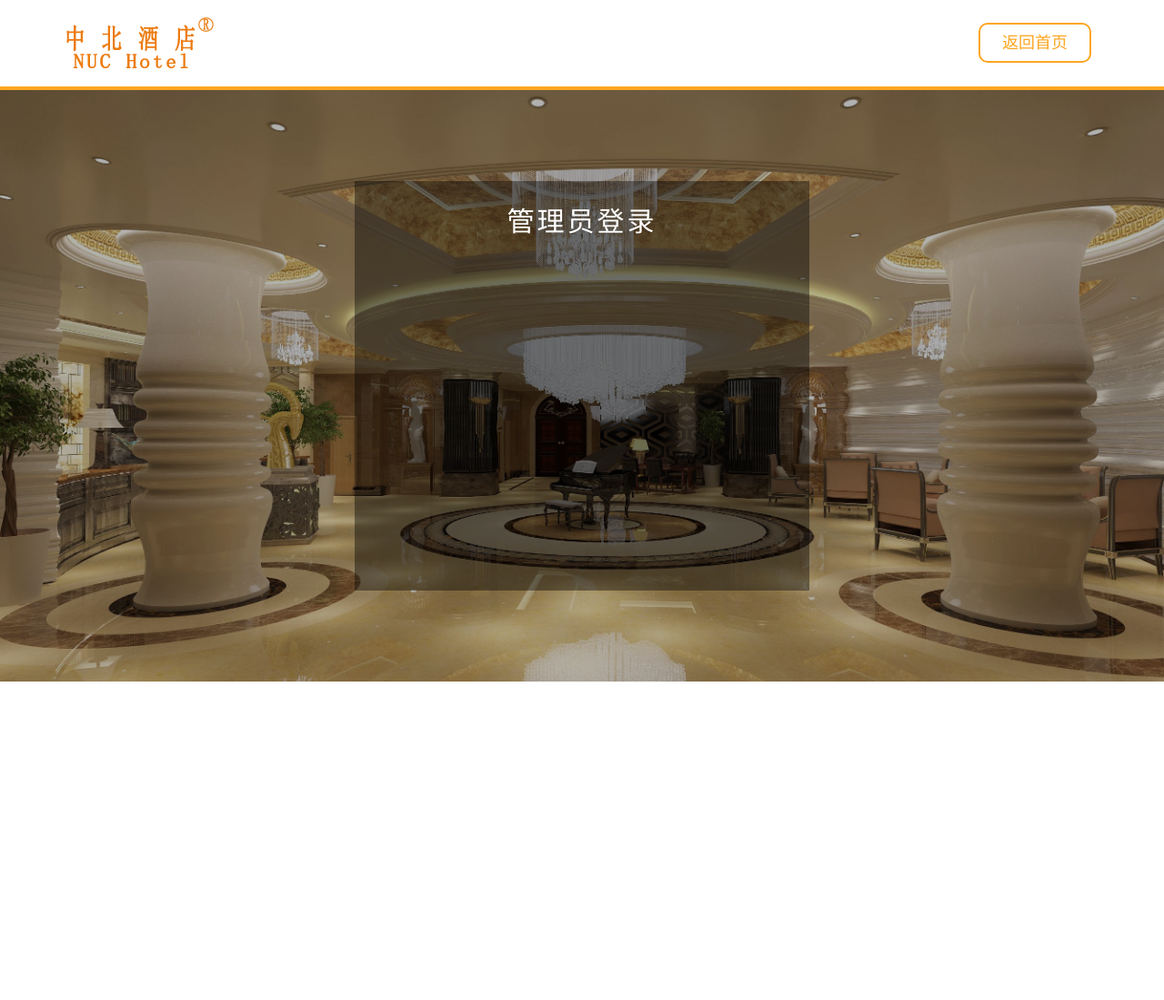
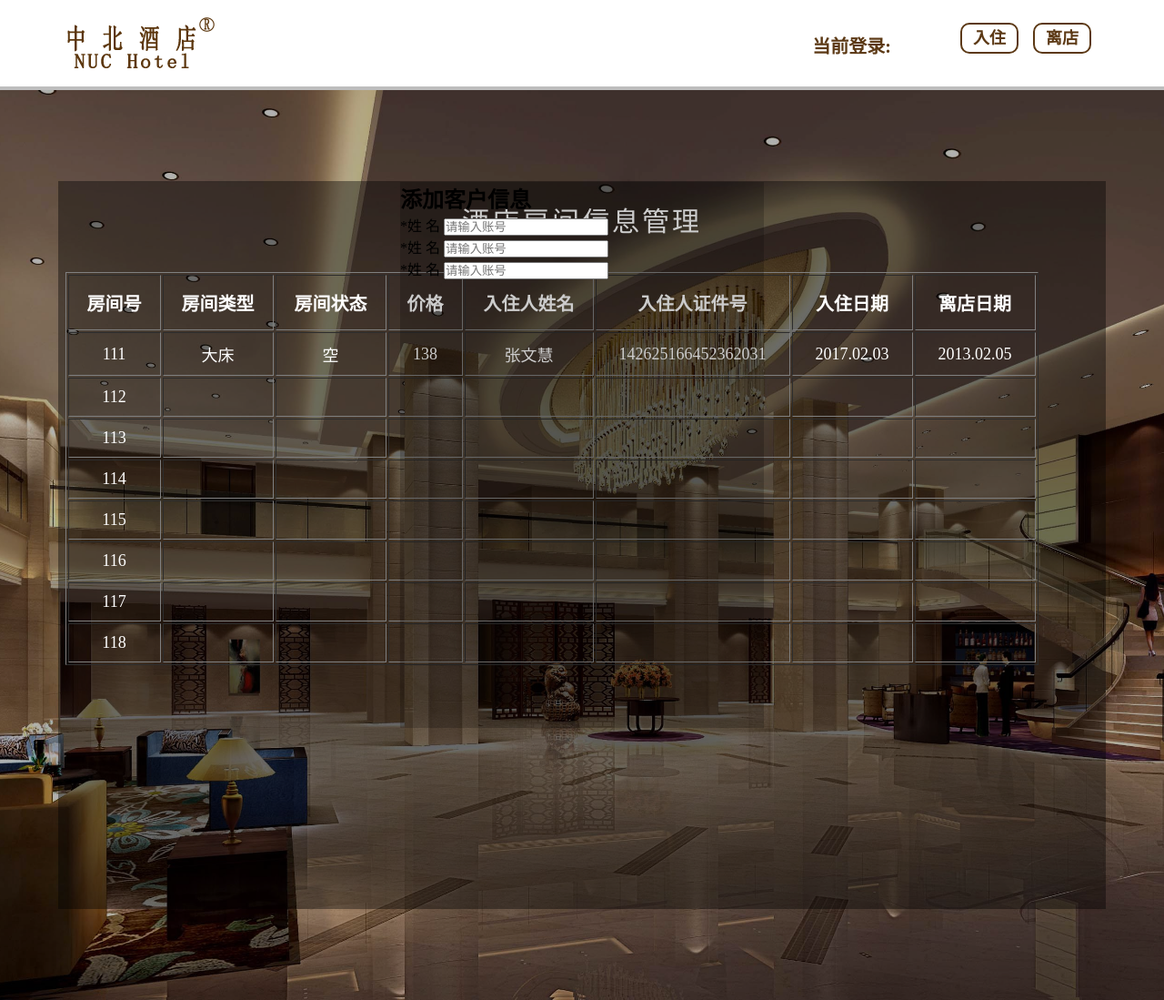
Before and after one commit to Wennier/accordion-effect, a plain HTML site: page Info_of_room.html in a window 1280 px wide. Shown: the whole page at 91% size. Before the commit the page ends 800 px from the top, so only its background shows below. Drawn offline with Linux system fonts and the light colour scheme.

Commit message:
Hotel_info

```diff
--- a/Info_of_room.html
+++ b/Info_of_room.html
@@ -11,8 +11,9 @@
 		width: 100%;
 		height: 100%;
 	}
+/*logo标题栏*/
 	#logo {
-		border-bottom:4px solid #FDA621 ;
+		border-bottom:4px solid #BDBDBD; ;
 		height: 80px;
 		width: 100%;
 		position: relative;
@@ -20,43 +21,62 @@
 	#logo div{
 		margin: 15px 25px;
 	}
-	#logo .return_log a{
+	#logo p{
+		font-size: 20px;
+		color: #5C3915;
+		font-weight: 700;
+		position: absolute;
+		top: 20px;right: 300px;
+	}
+	#logo .in a,#logo .out a{
 		text-decoration: none;
-		width: 120px;line-height: 40px;
+		width: 60px;line-height: 30px;
 		text-align: center;
 		font-size: 18px;
-		font-weight: 400;
-		color: #FDA621;
-		border:2px solid  #FDA621;
+		font-weight: 700;
+		color: #5C3915;
+		border:2px solid #5C3915;
 		border-radius: 10px;
+
+	}
+	#logo .in a{
+		position: absolute;
+		top: 10px;right: 160px;
+	}
+	#logo .out a{
 		position: absolute;
 		top: 10px;right: 80px;
 	}
+/*内容包裹区*/
 	#warpper{
 		position: relative;
+		overflow: hidden;
 	}
 	#warpper .bg{
-		height: 650px;
-		background: url(img/log_in_bg.jpg);
+		width: 100%;
+		height: 1000px;
+		background: url(img/Info_bg2.jpg) center center;
 		background-size: cover;
+
 	}
 	#warpper .box{
 		width: 100%;
-		height: 650px;
+		height: 1000px;
 		background: rgba(0,0,0,0.3);
 		position: absolute;
 		top: 0;left: 0;
 	}
 	#warpper .box .box_content{
-		width: 500px;
-		height: 450px;
+		width: 90%;
+		height: 800px;
 		background: rgba(0,0,0,0.4);
 		margin:100px auto;
 		position: relative;
+		/*overflow: scroll;*/
 	}
 	#warpper .box .box_content h2{
 		letter-spacing: 3px;
-		width: 500px;
+		width: 100%;
 		line-height: 90px;
 		font-size: 30px;
 		color: #fff;
@@ -65,20 +85,169 @@
 		font-weight: normal;
 		position: relative;
 	}
+	#warpper .box .box_content #info{
+		width: 1137px;
+		color: #fff;
+		margin: 10px auto;
+	}
+	#warpper .box .box_content #info table {}
+	#warpper .box .box_content #info table  th{
+		padding: 15px 20px;
+		font-size: 20px;
+		font-weight: bold;
+	}
+	#warpper .box .box_content #info table  td{
+		/*font-family: "微软雅黑";*/
+		padding: 10px 25px;
+		font-size: 18px;
+		text-align: center;
+	}
+	#room_in{
+		position: absolute;
+		width: 400px;
+		height: 600px;
+		top: 200px;
+		left: 50%;
+		margin-left: -200px;
+		z-index: 1;
+		background: rgba(0,0,0,0.2);
+	}
 
 	</style>
 </head>
 <body>
+<div id="room_in">
+	<h2>添加客户信息</h2>
+	<div>
+		<form class="from_group" method="" action="">
+			<div class="info">
+				<label><font>*</font>姓&nbsp;名</label>
+				<input type="text" name="username" placeholder="请输入账号" value="">
+			</div>
+			<div class="info">
+				<label><font>*</font>姓&nbsp;名</label>
+				<input type="text" name="username" placeholder="请输入账号" value="">
+			</div>
+			<div class="info">
+				<label><font>*</font>姓&nbsp;名</label>
+				<input type="text" name="username" placeholder="请输入账号" value="">
+			</div>
+		</form>
+	</div>
+</div>
+
+
+<!-- logo标题栏 -->
 <div id="logo">
-	<div><span><img src="img/logo.png"></span></div>
-	<div class="return_log"><a href="">返回首页</a></div>
+	<div><span><img src="img/logo-1.png"></span></div>
+	<p>当前登录:</p>
+	<div class="in"><a href="">入住</a></div>
+	<div class="out"><a href="">离店</a></div>
 </div>
+<!--信息表格区-->
 <div id="warpper">
+	<div><a href=""></a></div>
 	<div class="bg"></div>
 	<div class="box">
 		<div class="box_content">
-			<h2>管理员登录</h2>
-			<div></div>
+			<h2>酒店房间信息管理</h2>
+			<div id="info">
+				<table border=1>
+					<tr>
+						<th>房间号</th>
+						<th>房间类型</th>
+						<th>房间状态</th>
+						<th>价格</th>
+						<th>入住人姓名</th>
+						<th>入住人证件号</th>
+						<th>入住日期</th>
+						<th>离店日期</th>
+					</tr>
+					<tr>
+						<td>111</td>
+						<td>大床</td>
+						<td>空</td>
+						<td>138</td>
+						<td>张文慧</td>
+						<td>142625166452362031</td>
+						<td>2017.02.03</td>
+						<td>2013.02.05</td>
+					</tr>
+					<tr>
+						<td>112</td>
+						<td></td>
+						<td></td>
+						<td></td>
+						<td></td>
+						<td></td>
+						<td></td>
+						<td></td>
+					</tr>
+					<tr>
+						<td>113</td>
+						<td></td>
+						<td></td>
+						<td></td>
+						<td></td>
+						<td></td>
+						<td></td>
+						<td></td>
+					</tr>
+					<tr>
+						<td>114</td>
+						<td></td>
+						<td></td>
+						<td></td>
+						<td></td>
+						<td></td>
+						<td></td>
+						<td></td>
+					</tr>
+					<tr>
+						<td>115</td>
+						<td></td>
+						<td></td>
+						<td></td>
+						<td></td>
+						<td></td>
+						<td></td>
+						<td></td>
+					</tr>
+					<tr>
+						<td>116</td>
+						<td></td>
+						<td></td>
+						<td></td>
+						<td></td>
+						<td></td>
+						<td></td>
+						<td></td>
+					</tr>
+					<tr>
+						<td>117</td>
+						<td></td>
+						<td></td>
+						<td></td>
+						<td></td>
+						<td></td>
+						<td></td>
+						<td></td>
+					</tr>
+					<tr>
+						<td>118</td>
+						<td></td>
+						<td></td>
+						<td></td>
+						<td></td>
+						<td></td>
+						<td></td>
+						<td></td>
+					</tr>
+
+
+
+				</table>
+			</div>
 		</div>
 	</div>
 </div>
```
Also changed, not shown: log_in.html (+16 -21 lines), registe.html (+17 -30 lines), img/Info_bg1.jpg (added), img/Info_bg2.jpg (added), img/login_bg1.jpg (added), img/logo-1.png (added), 1 other file.
